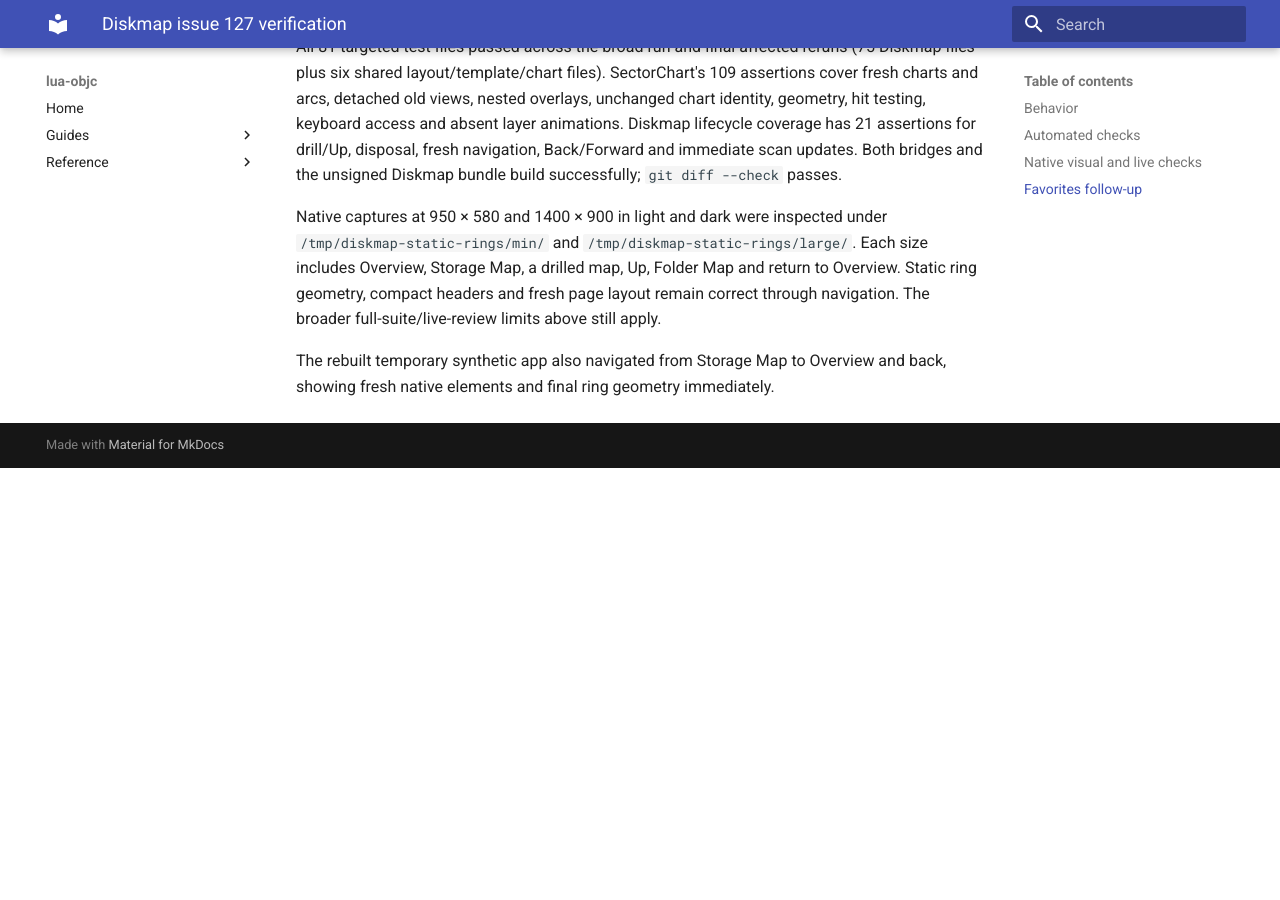
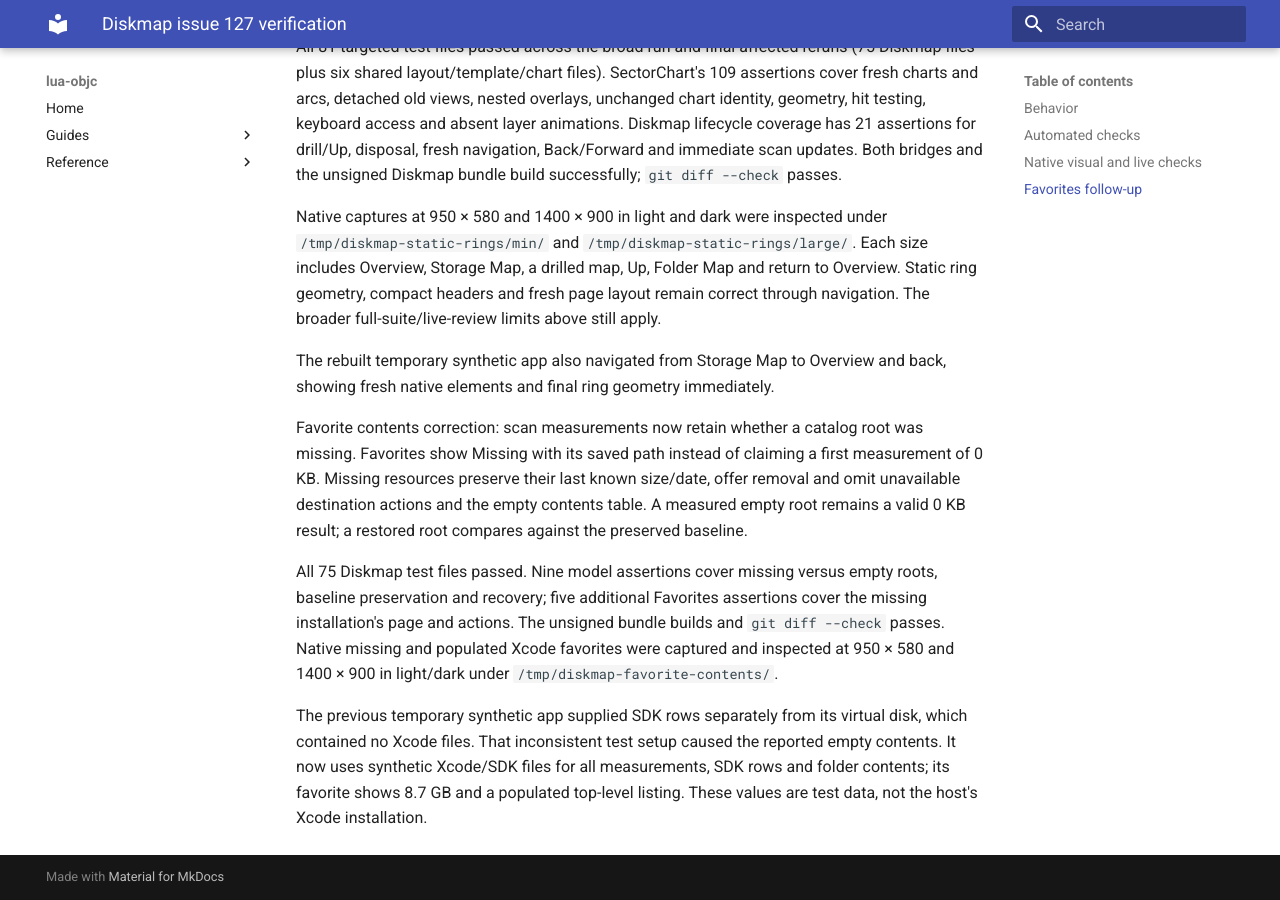
Before and after one commit to corepunch/lua-objc, an MkDocs documentation site: the page built from docs/testing/diskmap-127.md, in a window 1280 px wide and 900 px high, scrolled down 3163 px. Built offline with MkDocs 1.6.1 and Material for MkDocs 9.7.7, drawn with Linux system fonts in a browser that asks for light colours; before the commit the page ends 3631 px from its top, so only the background shows below that.

Commit message:
Distinguish missing favorites from empty measured locations

```diff
--- a/docs/testing/diskmap-127.md
+++ b/docs/testing/diskmap-127.md
@@ -149,3 +149,24 @@ still apply.
 
 The rebuilt temporary synthetic app also navigated from Storage Map to Overview
 and back, showing fresh native elements and final ring geometry immediately.
+
+Favorite contents correction: scan measurements now retain whether a catalog
+root was missing. Favorites show Missing with its saved path instead of
+claiming a first measurement of 0 KB. Missing resources preserve their last
+known size/date, offer removal and omit unavailable destination actions and
+the empty contents table. A measured empty root remains a valid 0 KB result;
+a restored root compares against the preserved baseline.
+
+All 75 Diskmap test files passed. Nine model assertions cover missing versus
+empty roots, baseline preservation and recovery; five additional Favorites
+assertions cover the missing installation's page and actions. The unsigned
+bundle builds and `git diff --check` passes. Native missing and populated
+Xcode favorites were captured and inspected at 950 × 580 and 1400 × 900 in
+light/dark under `/tmp/diskmap-favorite-contents/`.
+
+The previous temporary synthetic app supplied SDK rows separately from its
+virtual disk, which contained no Xcode files. That inconsistent test setup
+caused the reported empty contents. It now uses synthetic Xcode/SDK files for
+all measurements, SDK rows and folder contents; its favorite shows 8.7 GB and
+a populated top-level listing. These values are test data, not the host's
+Xcode installation.
```
Also changed, not shown: 5 other files.
